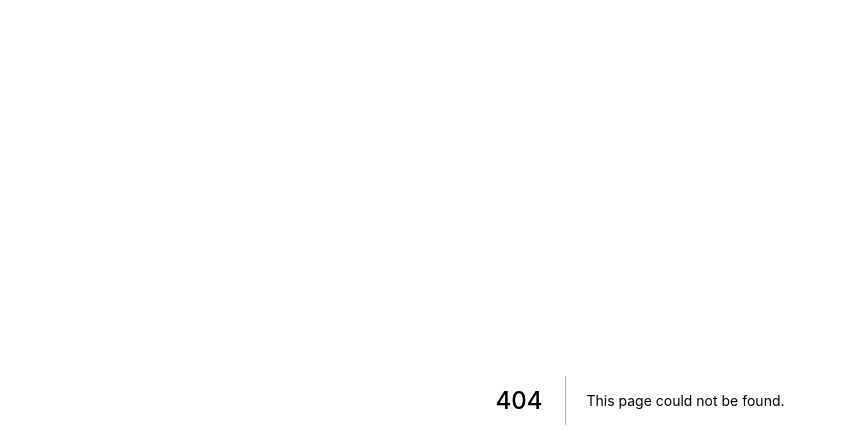
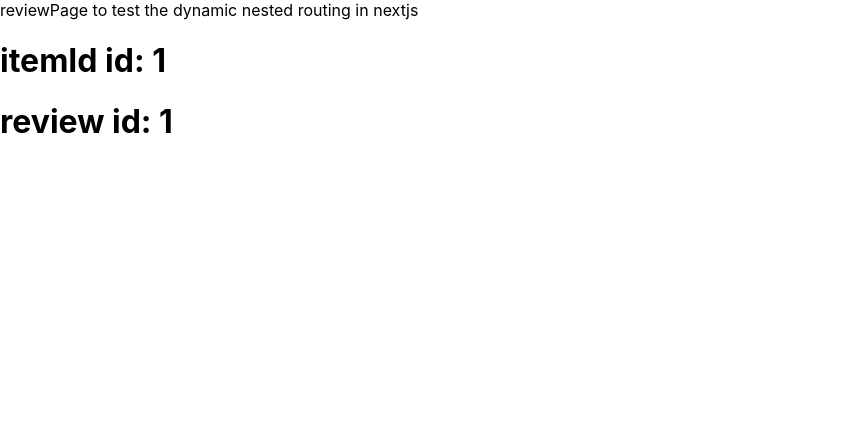
Before and after one commit to Sameedkhan25/next-learning, a Next.js app: page /item/1/review/1 in a window 1280 px wide. Before the commit this address had no page. Shown: the top 448 px of the page, without its empty margins (0-846 px from the left). Built offline with nearby package versions, Linux system fonts and the light colour scheme.

Commit message:
dynamic nested routes

```diff
--- /dev/null
+++ b/pages/item/[itemId]/review/[reviewId].js
@@ -0,0 +1,19 @@
+/* eslint-disable react-hooks/rules-of-hooks */
+import { useRouter } from "next/router"
+
+const reviewPage = () => {
+    const router= useRouter()
+    console.log(router.query)
+    const { reviewId,itemId } = router.query
+  return (
+    <div>reviewPage
+        to test the dynamic nested routing in nextjs
+         <h1>itemId id: {itemId}</h1>
+        <h1>review id: {reviewId}</h1>
+
+    </div>
+
+  )
+}
+
+export default reviewPage
```
Also changed, not shown: pages/item/[itemId]/index.js (renamed from pages/item/[itemId].js).
